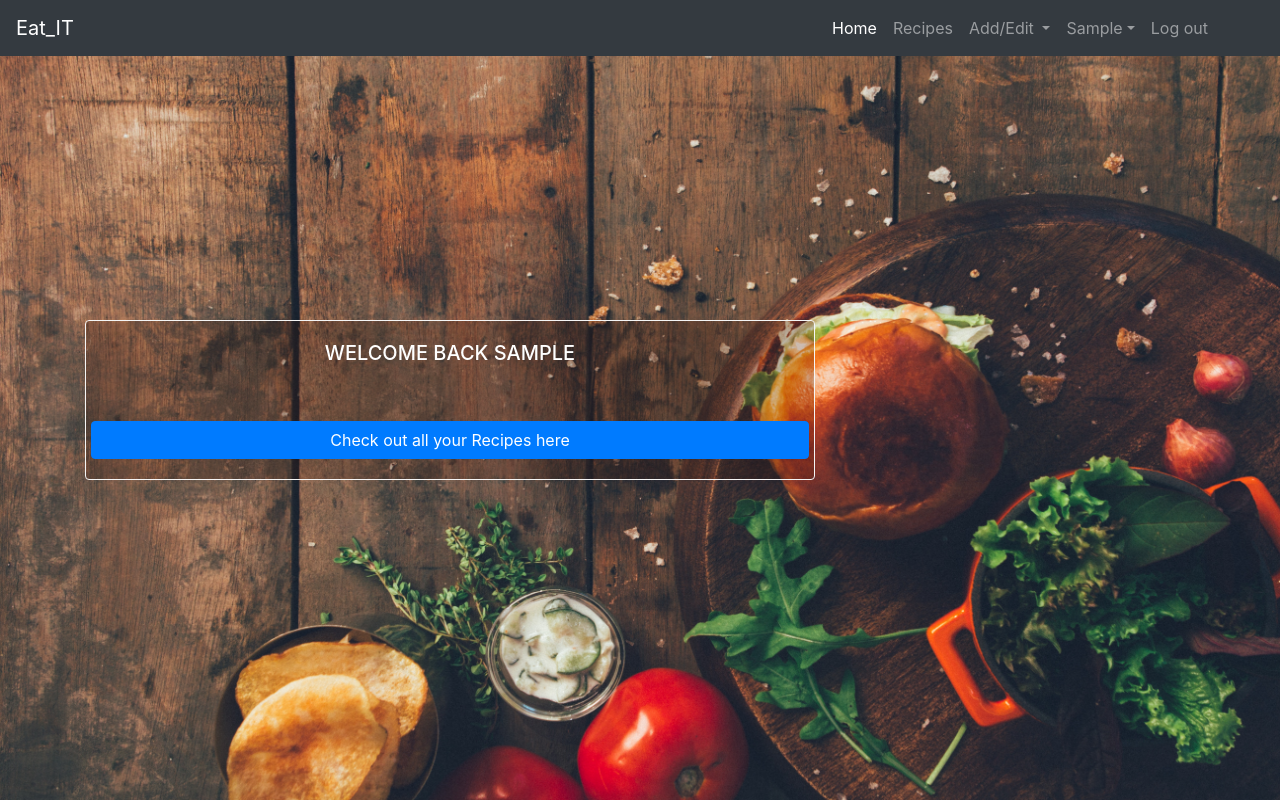
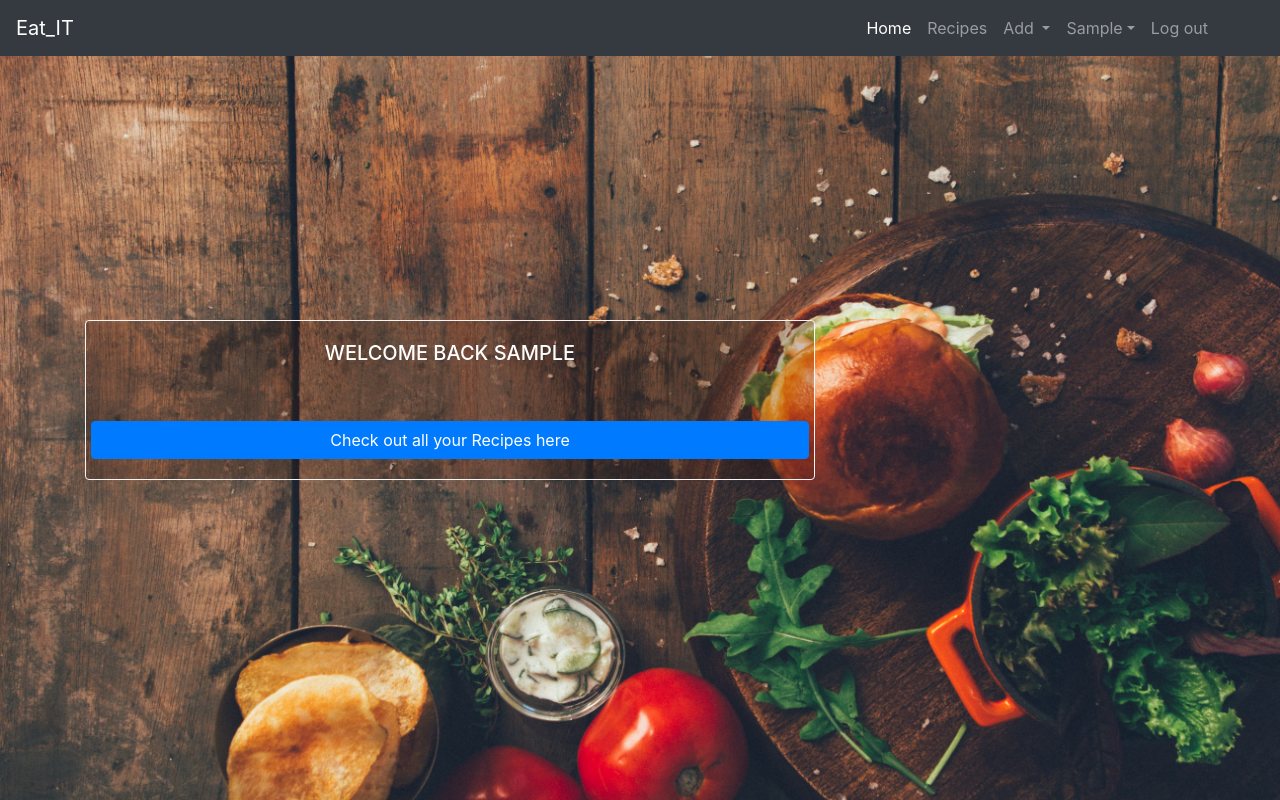
Before and after one commit to conoroshea1996/Cook-Book, a Flask app: page / in a window 1280 px wide. Run offline with Flask 2, Linux system fonts and the light colour scheme; the visitor is signed in with stand-in values (Sample User, id 1); some libraries are stand-ins or nearby versions.

Commit message:
update navbar items

```diff
--- a/templates/base.html
+++ b/templates/base.html
@@ -40,12 +40,10 @@
         <li class="nav-item dropdown">
           <a class="nav-link dropdown-toggle" href="#" id="navbarDropdownMenuLink" role="button" data-toggle="dropdown"
             aria-haspopup="true" aria-expanded="false">
-            Add/Edit
+            Add
           </a>
           <div class="dropdown-menu dropdown-menu-right" aria-labelledby="navbarDropdownMenuLink">
             <a class="dropdown-item" href="{{url_for('add_recipe')}}">Add recipe</a>
-            <a class="dropdown-item" href="#">Another action</a>
-            <a class="dropdown-item" href="#">Something else here</a>
           </div>
         </li>
         <li>
```
